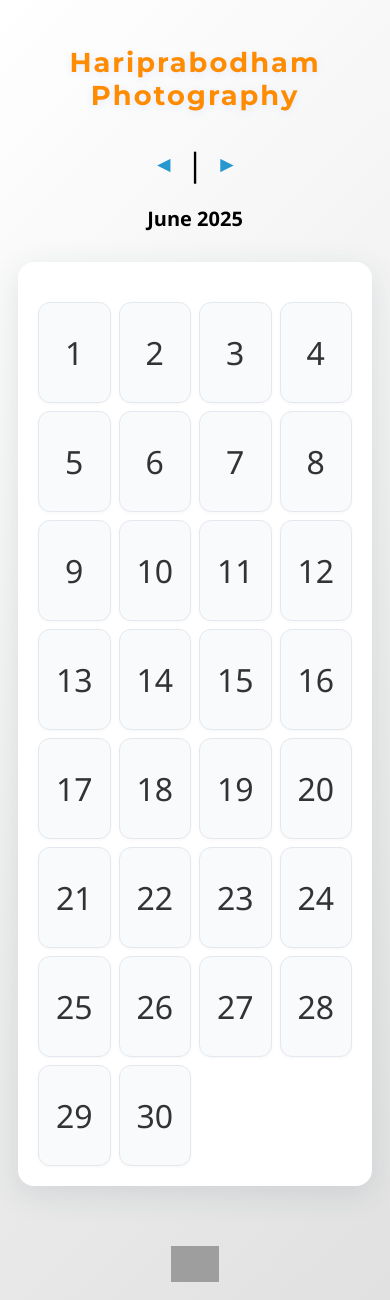
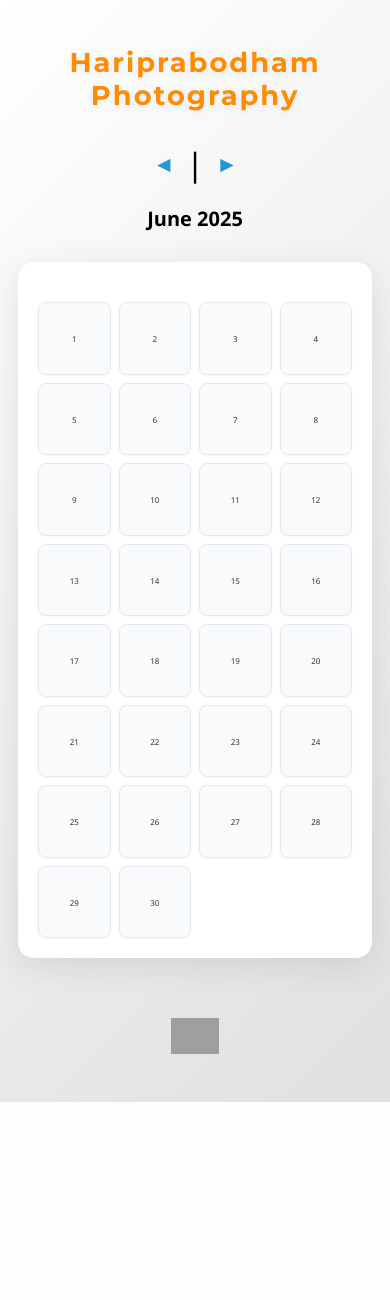
Before and after one commit to PraneshPatel3103/photography, a Django app: page / in a window 390 px wide. Shown: the top 1300 px of the page. After the commit the page ends 1102 px from the top, so only its background shows below. Run offline with Django 5.2, Linux system fonts and the light colour scheme; data that the repository does not hold is empty; grey boxes are pictures that could not be loaded.

Commit message:
Update calendar view and template logic

```diff
--- a/calendar_app/templates/calendar_app/calendar.html
+++ b/calendar_app/templates/calendar_app/calendar.html
@@ -21,7 +21,7 @@
                 title.style.fontWeight = "700";
                 title.style.color = "#FF8C00";
                 title.style.opacity = 0;
-                title.style.fontSize = "clamp(24px, 7vw, 48px)"; // Responsive font size
+                title.style.fontSize = "clamp(24px, 7vw, 52px)"; // Responsive font size
                 title.style.wordBreak = "break-word";
                 title.style.maxWidth = "100vw";
                 title.style.overflowWrap = "break-word";
@@ -176,7 +176,7 @@
                 overflow-x: auto;
             }
 
-            .day, .date {
+            .calendar .day, .calendar .date {
                 font-size: 8px;
                 border-radius: 8px;
                 aspect-ratio: 1 / 1;
@@ -190,7 +190,7 @@
             }
 
             .nav {
-                font-size: 16px;
+                font-size: 18px;
                 gap: 8px;
             }
 
```
